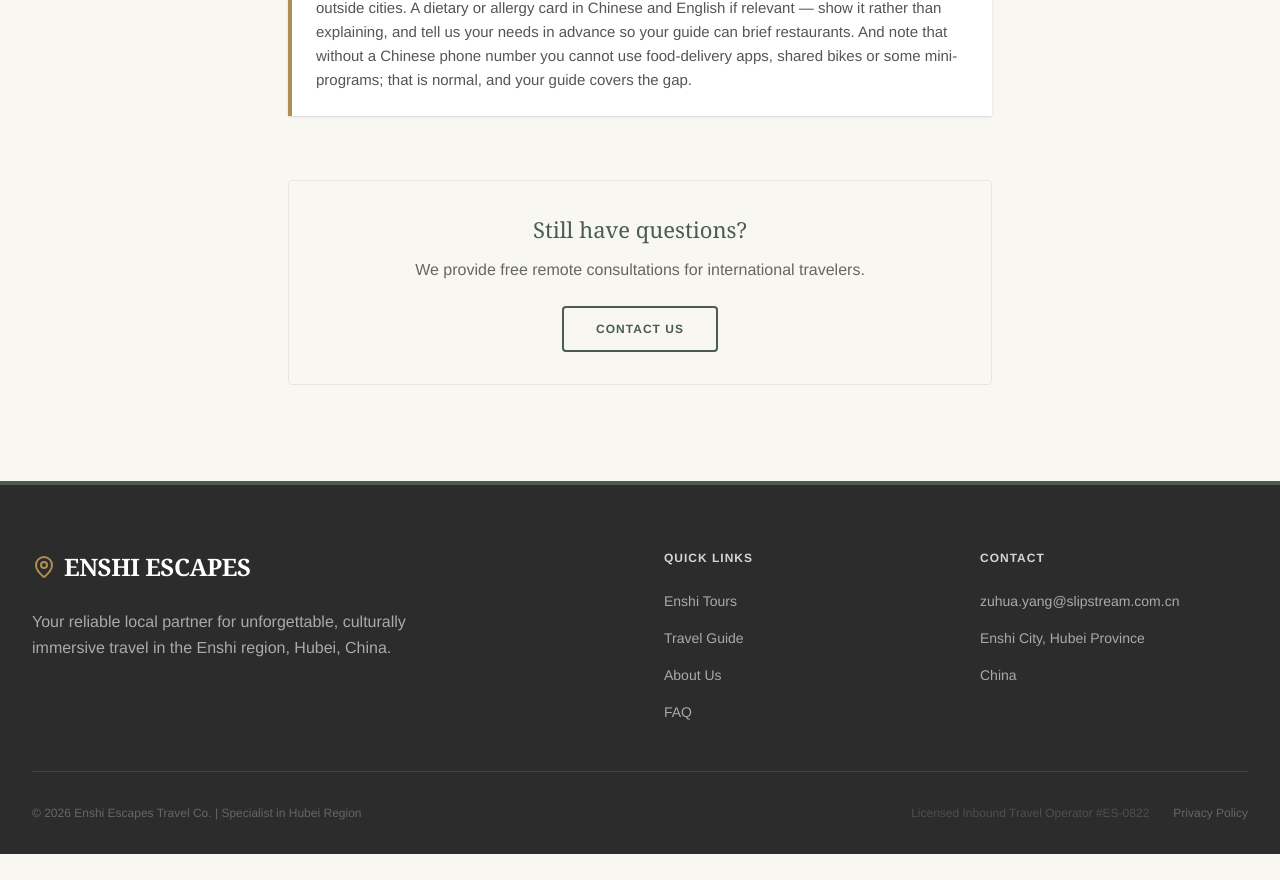
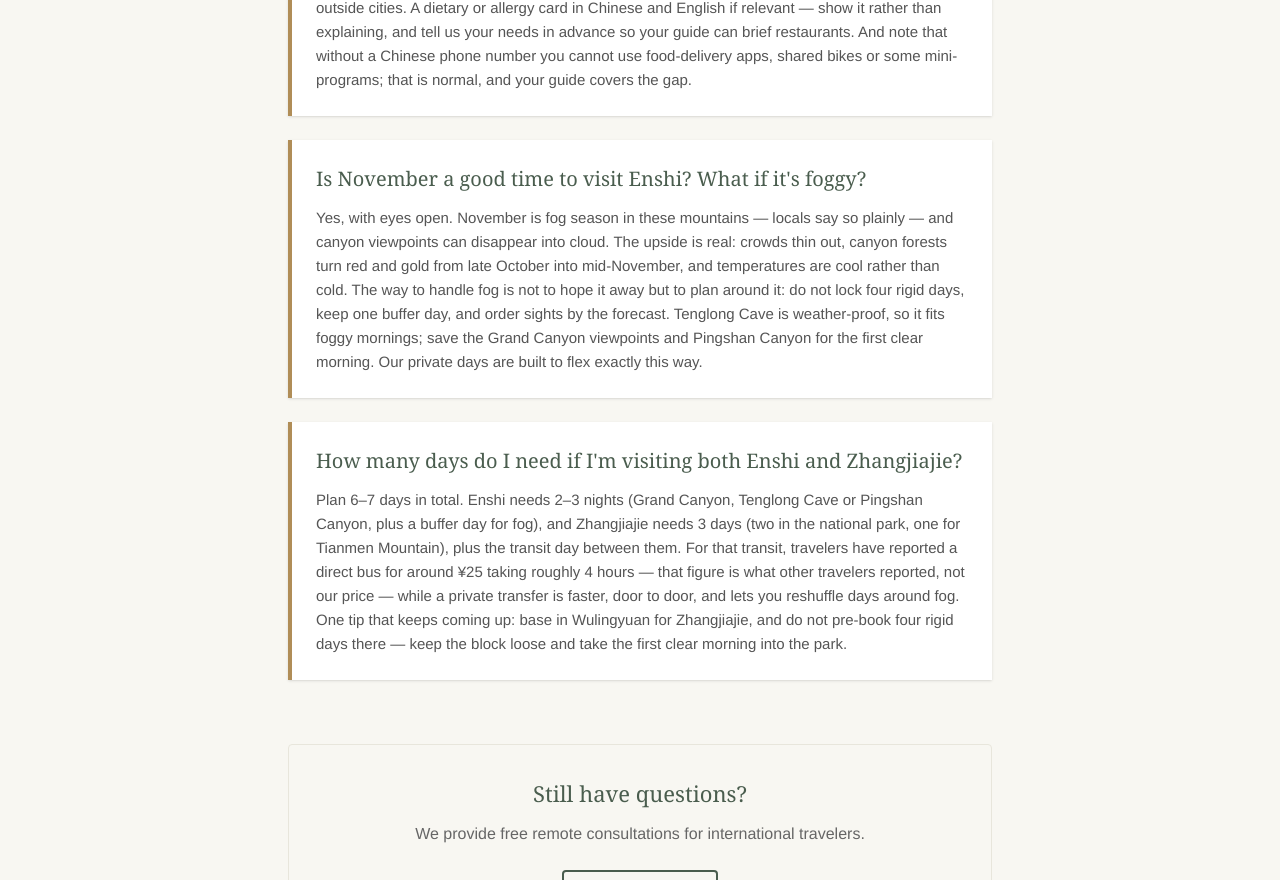
Before and after one commit to victoryang0605/enshi-escape, a React (Vite) app: page /faq in a window 1280 px wide. Shown: the part 7737-8617 px from the top of the page. Before the commit the page ends 8591 px from the top, so only its background shows below. Built offline with nearby package versions, Linux system fonts and the light colour scheme.

Commit message:
FAQ: add November fog-season + Enshi+Zhangjiajie combined-days entries (from 2026-11-04 Reddit insights)

```diff
--- a/src/pages/FAQ.tsx
+++ b/src/pages/FAQ.tsx
@@ -145,6 +145,14 @@ export default function FAQ() {
     {
       q: "What should I pack that visitors often forget?",
       a: "Your passport — the original, not a photo — for trains, hotels and ticketed sights. Tissues and hand sanitiser: public toilets in smaller towns often have neither, and squat toilets are normal outside cities. A dietary or allergy card in Chinese and English if relevant — show it rather than explaining, and tell us your needs in advance so your guide can brief restaurants. And note that without a Chinese phone number you cannot use food-delivery apps, shared bikes or some mini-programs; that is normal, and your guide covers the gap."
+    },
+    {
+      q: "Is November a good time to visit Enshi? What if it's foggy?",
+      a: "Yes, with eyes open. November is fog season in these mountains — locals say so plainly — and canyon viewpoints can disappear into cloud. The upside is real: crowds thin out, canyon forests turn red and gold from late October into mid-November, and temperatures are cool rather than cold. The way to handle fog is not to hope it away but to plan around it: do not lock four rigid days, keep one buffer day, and order sights by the forecast. Tenglong Cave is weather-proof, so it fits foggy mornings; save the Grand Canyon viewpoints and Pingshan Canyon for the first clear morning. Our private days are built to flex exactly this way."
+    },
+    {
+      q: "How many days do I need if I'm visiting both Enshi and Zhangjiajie?",
+      a: "Plan 6–7 days in total. Enshi needs 2–3 nights (Grand Canyon, Tenglong Cave or Pingshan Canyon, plus a buffer day for fog), and Zhangjiajie needs 3 days (two in the national park, one for Tianmen Mountain), plus the transit day between them. For that transit, travelers have reported a direct bus for around ¥25 taking roughly 4 hours — that figure is what other travelers reported, not our price — while a private transfer is faster, door to door, and lets you reshuffle days around fog. One tip that keeps coming up: base in Wulingyuan for Zhangjiajie, and do not pre-book four rigid days there — keep the block loose and take the first clear morning into the park."
     }
   ];
 
```
